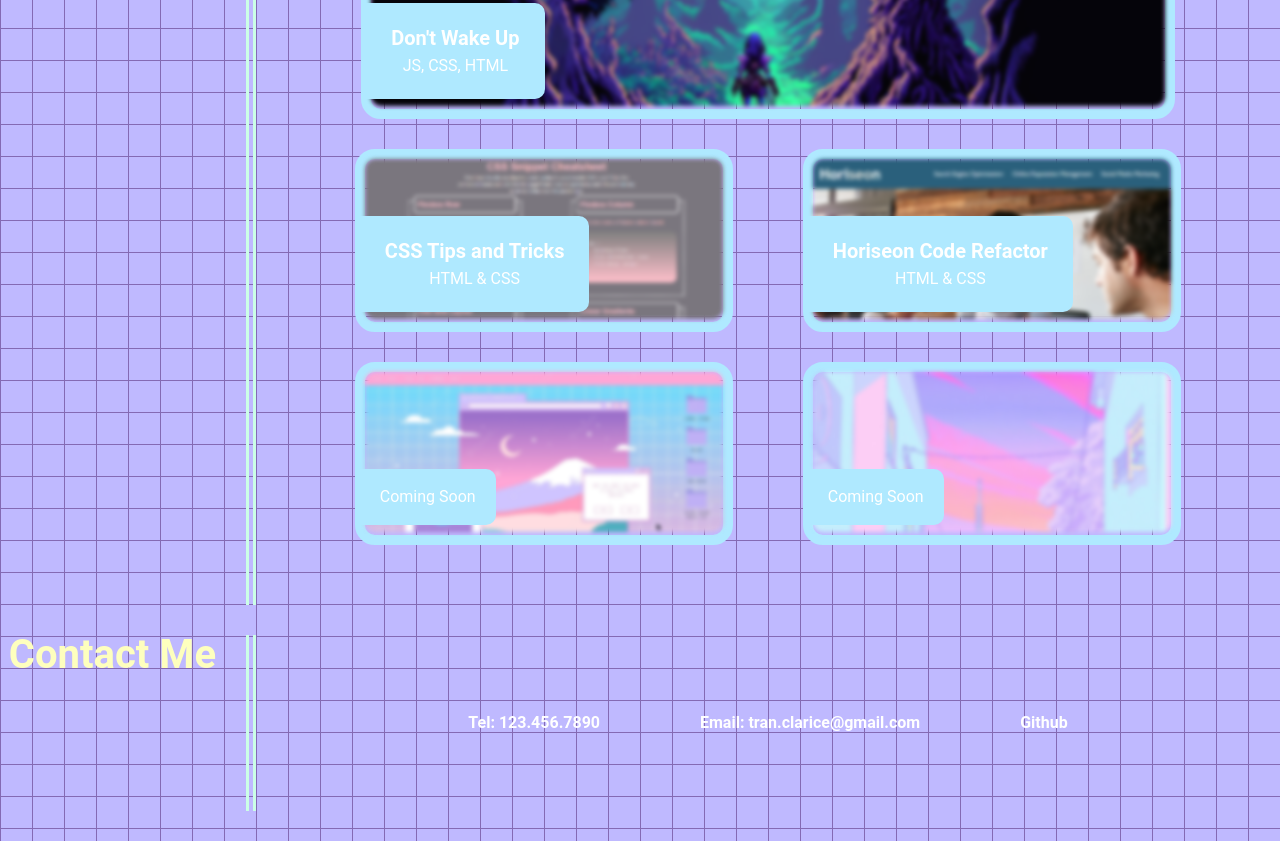
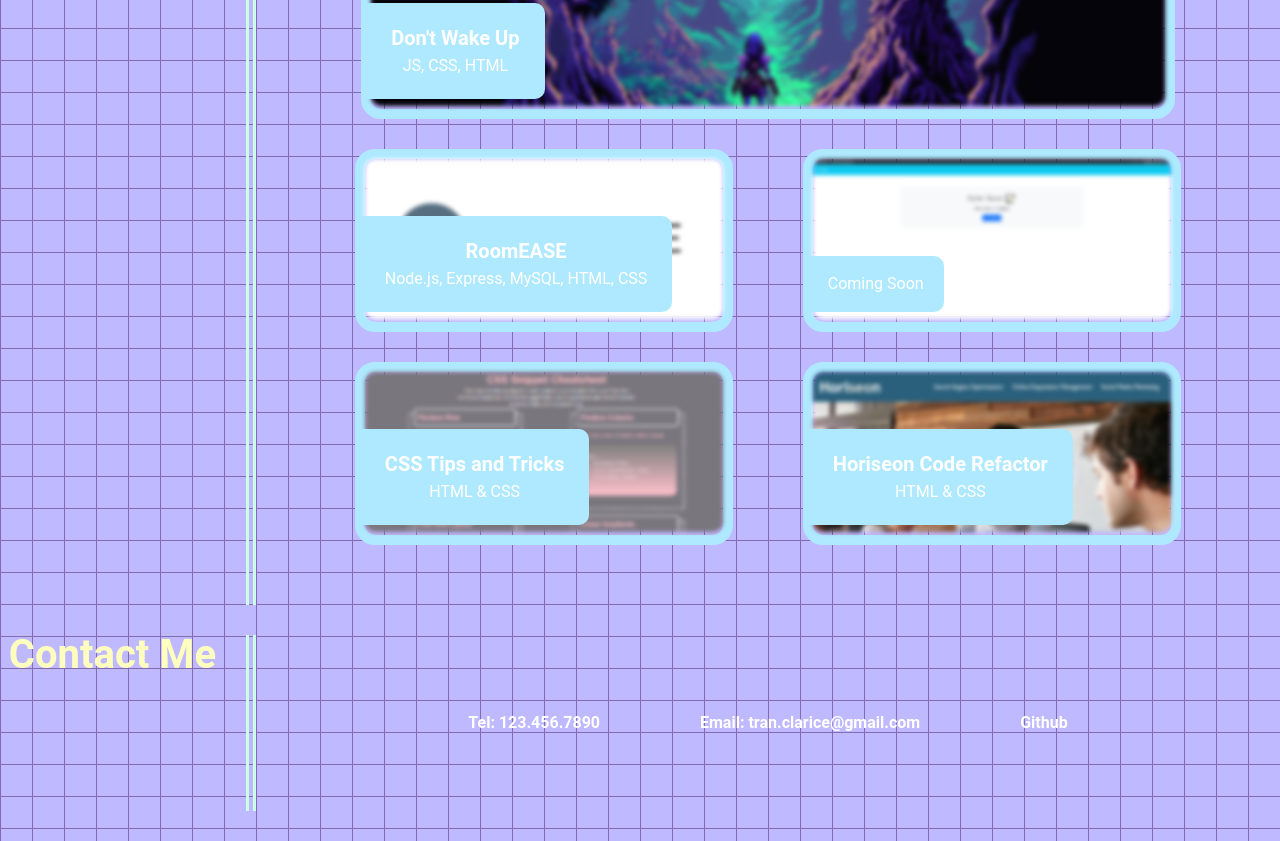
Before and after one commit to claricetran/clarice-tran-portfolio, a plain HTML site: page index.html in a window 1280 px wide. Shown: the part 932-1773 px from the top of the page. Drawn offline with Linux system fonts and the light colour scheme.

Commit message:
added latest project to portfolio

```diff
--- a/index.html
+++ b/index.html
@@ -27,10 +27,8 @@
         <section id="about" class="margins">
             <h2>About Me</h2>
             <p class="margins">
-				My name is Clarice Tran. I've lived in the Greater Seattle Area my whole life and
-				graduated from the University of Washington with a degree in psychology. I worked at
-				EagleView Technologies for over 3 years and recently reignited my interest and
-				passion for coding. I am studying to become a full stack developer.
+                My name is Clarice Tran. I've lived in the Greater Seattle Area my whole life and graduated from the University of Washington with a degree in psychology. I worked at EagleView
+                Technologies for over 3 years and recently reignited my interest and passion for coding. I am studying to become a full stack developer.
             </p>
         </section>
         <!-- Portfolio -->
@@ -45,6 +43,21 @@
                             <h3>Don't Wake Up</h3>
                             <p>JS, CSS, HTML</p>
                         </figcaption>
+                    </a>
+                </figure>
+                <figure>
+                    <a href="https://roomease.herokuapp.com/" target="_blank">
+                        <img src="./assets/images/logo-mockup-v2.png" alt="A roomies application" />
+                        <figcaption>
+                            <h3>RoomEASE</h3>
+                            <p>Node.js, Express, MySQL, HTML, CSS</p>
+                        </figcaption>
+                    </a>
+                </figure>
+                <figure>
+                    <a href="https://notetake.herokuapp.com/" target="_blank">
+                        <img src="./assets/images/noteTakerUsage.gif" alt="A note taking application" />
+                        <figcaption>Coming Soon</figcaption>
                     </a>
                 </figure>
                 <figure>
@@ -66,18 +79,6 @@
                         </figcaption>
                     </a>
                 </figure>
-				<figure>
-					<a href="#" target="_blank">
-						<img src="./assets/images/pv2.jpg" alt="" />
-						<figcaption>Coming Soon</figcaption>
-					</a>
-				</figure>
-				<figure>
-					<a href="#" target="_blank">
-						<img src="./assets/images/pv3.jfif" alt="" />
-						<figcaption>Coming Soon</figcaption>
-					</a>
-				</figure>
             </section>
         </section>
         <!-- Contact section -->
```
Also changed, not shown: assets/images/logo-mockup-v2.png (added), assets/images/noteTakerUsage.gif (added). Lines whose indentation alone changed are shown as unchanged.
